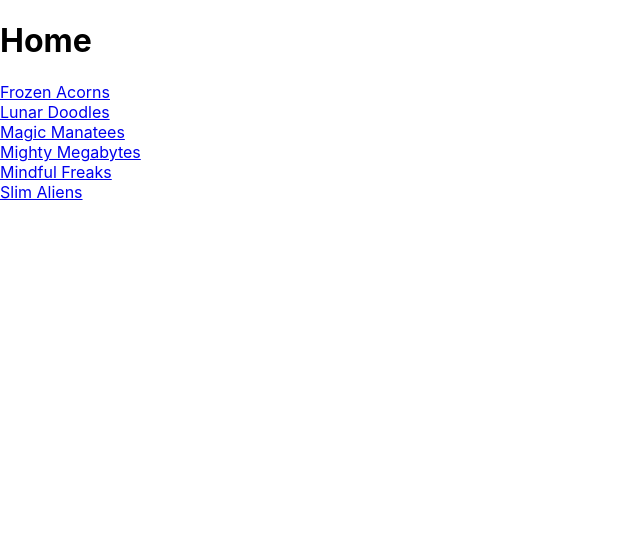
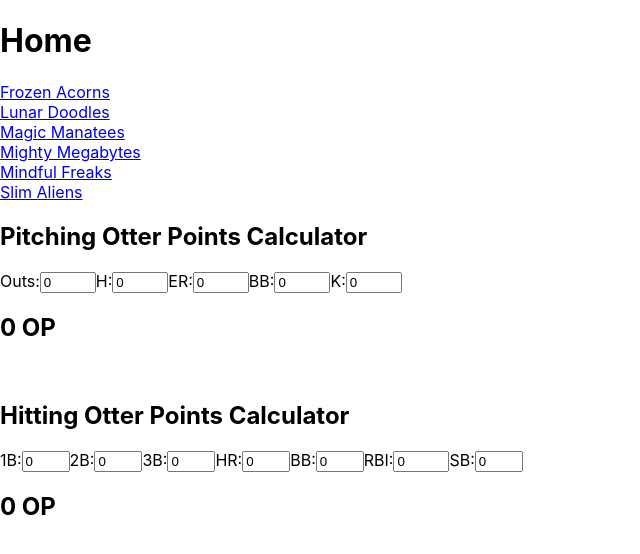
Before and after one commit to cMcVay/otter-league-22, a React (Create React App) app: page / in a window 1280 px wide. Shown: the top 554 px of the page, without its empty margins (0-640 px from the left). Built offline with nearby package versions, Linux system fonts and the light colour scheme.

Commit message:
all ready

```diff
--- a/src/components/Home.js
+++ b/src/components/Home.js
@@ -1,5 +1,6 @@
 import React from 'react';
 import { Link } from 'react-router-dom';
+import SampleCalculator from './stats/SampleCalculator';
 
 function Home() {
     return (
@@ -13,6 +14,7 @@ function Home() {
                 <Link to='/Team/4'>Mindful Freaks</Link><br/>
                 <Link to='/Team/5'>Slim Aliens</Link>
             </nav>
+            <SampleCalculator />
         </div>
 
     )
--- a/src/components/Players.js
+++ b/src/components/Players.js
@@ -484,7 +484,7 @@ const rawPlayers = [
         "name": "Whit Merrifield",
         "id": "0037",
         "mlb": "KC",
-        "pos": "IF/OF",
+        "pos": "OF",
         "mvp": false,
         "hr": false,
         "spd": true,
@@ -497,7 +497,7 @@ const rawPlayers = [
         "name": "Kris Bryant",
         "id": "0038",
         "mlb": "COL",
-        "pos": "IF/OF",
+        "pos": "IF",
         "mvp": true,
         "hr": true,
         "spd": false,
@@ -705,7 +705,7 @@ const rawPlayers = [
         "name": "Ketel Marte",
         "id": "0054",
         "mlb": "ARI",
-        "pos": "IF/OF",
+        "pos": "OF",
         "mvp": false,
         "hr": false,
         "spd": false,
--- /dev/null
+++ b/src/components/stats/SampleCalculator.js
@@ -0,0 +1,66 @@
+import React, {useState} from "react";
+
+function SampleCalculator() {
+    const [outs, setOuts] = useState(0);
+    const [hits, setHits] = useState(0);
+    const [ER, setERs] = useState(0);
+    const [walks, setWalks] = useState(0);
+    const [strikeouts, setStrikeouts] = useState(0);
+    const [singles, setSingles] = useState(0);
+    const [doubles, setDoubles] = useState(0);
+    const [triples, setTriples] = useState(0);
+    const [homers, setHomers] =useState(0);
+    const [baseonballs, setBaseonballs] = useState(0);
+    const [rbis, setRbis] = useState(0);
+    const [steals, setSteals] = useState(0);
+
+    function getPitchingOP(a, b, c, d, e) {
+        let q =Math.floor(((((a*0.2)-(b*0.1)-(c*0.4)-(d*0.1)+(e*0.1))/(a/3)) + (a > 23 ? .3 : a > 17 ? .2 : a > 8 ? .1 : 0))*10)
+        return (
+            q > 10 ? 10: q ? q : 0
+        )
+    }
+    function getHittingOP(a, b, c, d, e, f, g) {
+        let q =(a*.2)+(b*.3)+(c*.4)+(d*.4)+(e*.2)+(f*.1)+(g*.1);
+        return (
+            q > 1.1 ? 5 : q > 0.9 ? 4 : q > 0.7 ? 3 : q > 0.5 ? 2 : q > 0.3 ? 1 : 0
+        )
+    }
+
+
+    return (
+        <div>
+            <h2>Pitching Otter Points Calculator</h2>
+            <label for={"Outs"}>Outs:</label>
+            <input id={"Outs"} onChange={e => setOuts(e.target.value)} value={outs} type={"number"} placeholder={"0"} step={"1"} min={"0"} max={"27"}></input>
+            <label for={"Hits"}>H:</label>
+            <input id={"Hits"} onChange={e => setHits(e.target.value)} value={hits} type={"number"} placeholder={"0"} step={"1"} min={"0"} max={"15"}></input>
+            <label for={"ER"}>ER:</label>
+            <input id={"ER"} onChange={e => setERs(e.target.value)} value={ER}type={"number"} placeholder={"0"} step={"1"} min={"0"} max={"15"}></input>
+            <label for={"BB"}>BB:</label>
+            <input id={"BB"} onChange={e => setWalks(e.target.value)} value={walks}type={"number"} placeholder={"0"} step={"1"} min={"0"} max={"15"}></input>
+            <label for={"K"}>K:</label>
+            <input id={"K"} onChange={e => setStrikeouts(e.target.value)} value={strikeouts}type={"number"} placeholder={"0"} step={"1"} min={"0"} max={"27"}></input>
+            <h2>{getPitchingOP(outs, hits, ER, walks, strikeouts)} OP</h2>
+            <br/>
+            <h2>Hitting Otter Points Calculator</h2>
+            <label for={"Singles"}>1B:</label>
+            <input id={"Singles"} onChange={e => setSingles(e.target.value)} value={singles} type={"number"} placeholder={"0"} step={"1"} min={"0"} max={"8"}></input>
+            <label for={"Doubles"}>2B:</label>
+            <input id={"Doubles"} onChange={e => setDoubles(e.target.value)} value={doubles} type={"number"} placeholder={"0"} step={"1"} min={"0"} max={"8"}></input>
+            <label for={"Triples"}>3B:</label>
+            <input id={"Triples"} onChange={e => setTriples(e.target.value)} value={triples} type={"number"} placeholder={"0"} step={"1"} min={"0"} max={"8"}></input>
+            <label for={"Homers"}>HR:</label>
+            <input id={"Homers"} onChange={e => setHomers(e.target.value)} value={homers} type={"number"} placeholder={"0"} step={"1"} min={"0"} max={"8"}></input>
+            <label for={"Baseonballs"}>BB:</label>
+            <input id={"Baseonballs"} onChange={e => setBaseonballs(e.target.value)} value={baseonballs} type={"number"} placeholder={"0"} step={"1"} min={"0"} max={"8"}></input>
+            <label for={"Rbis"}>RBI:</label>
+            <input id={"Rbis"} onChange={e => setRbis(e.target.value)} value={rbis} type={"number"} placeholder={"0"} step={"1"} min={"0"} max={"18"}></input>
+            <label for={"Steals"}>SB:</label>
+            <input id={"Steals"} onChange={e => setSteals(e.target.value)} value={steals} type={"number"} placeholder={"0"} step={"1"} min={"0"} max={"8"}></input>
+            <h2>{getHittingOP(singles,doubles,triples,homers,baseonballs,rbis,steals)} OP</h2>
+        </div>
+    )
+};
+
+export default SampleCalculator;
```
